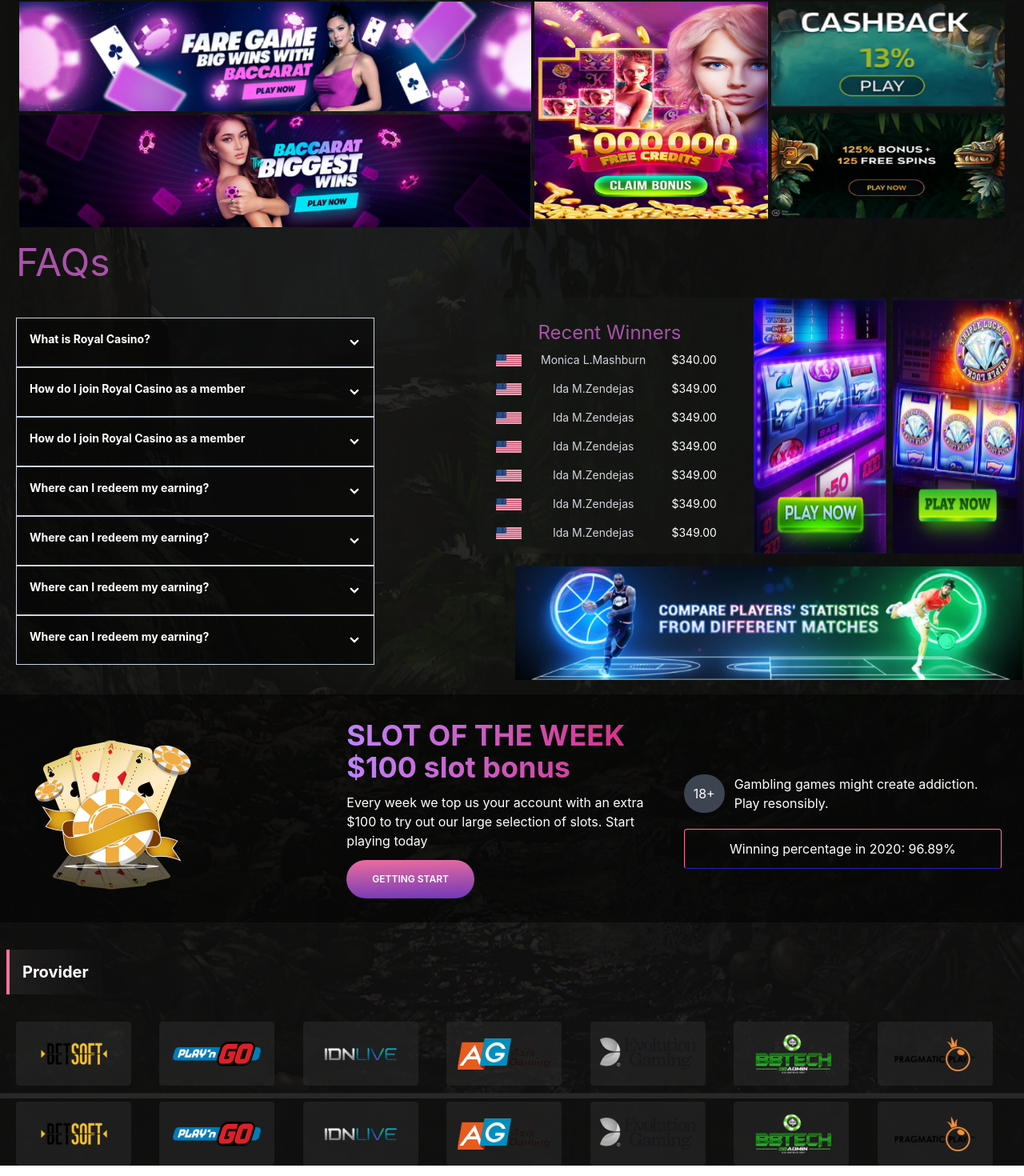
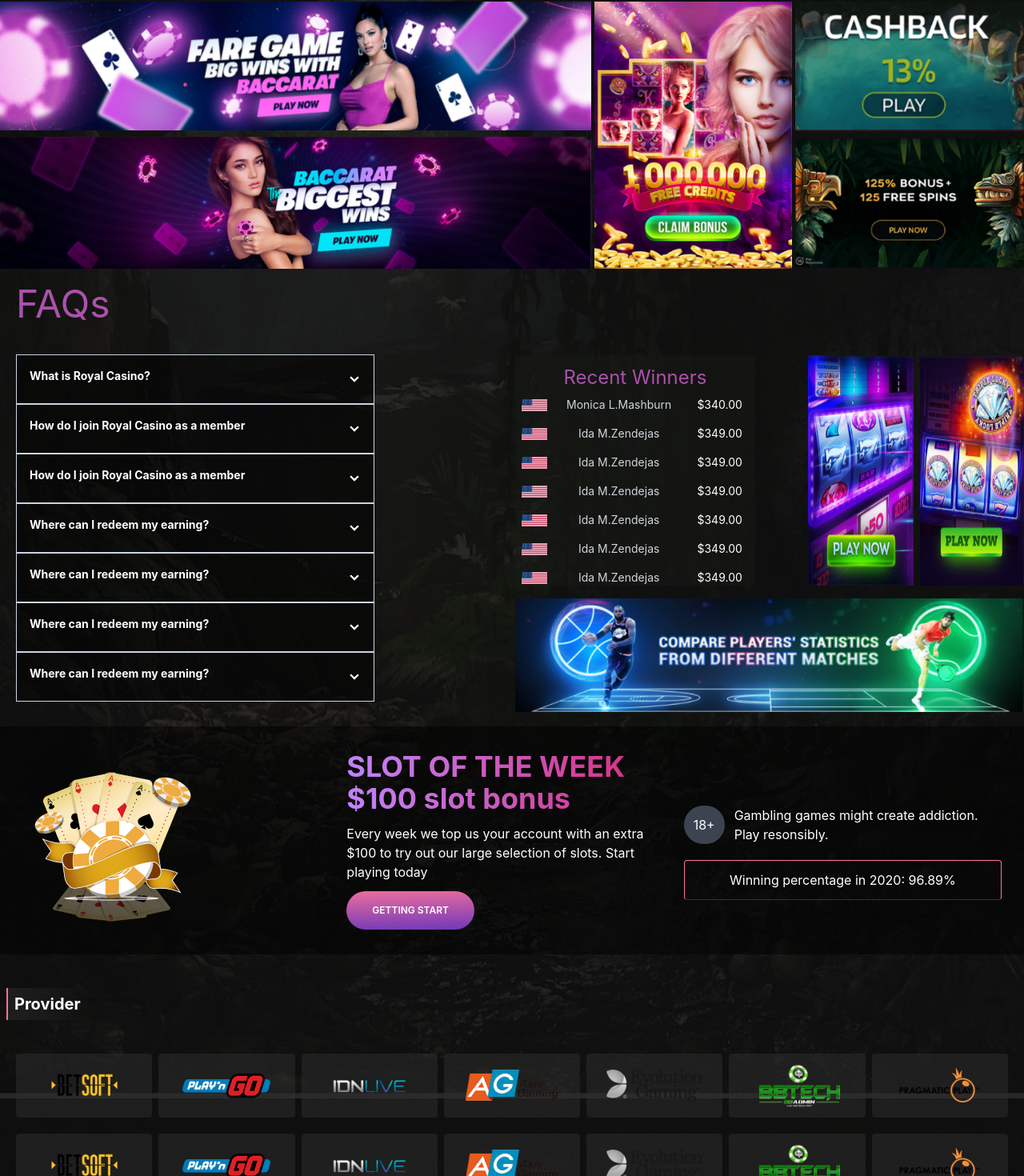
Before and after one commit to Sohailul/caltechcasino, a Next.js app: page /Home/Promotion in a window 1280 px wide. Shown: the part 282-1752 px from the top of the page at 80% size. Built offline with nearby package versions, Linux system fonts and the light colour scheme.

Commit message:
Caltechcasino updated

```diff
--- a/pages/Home/Brands.js
+++ b/pages/Home/Brands.js
@@ -10,9 +10,9 @@
 const Brands = () => {
     return (
         <div className='mt-12'>
-            <h1 className="m-2 text-xs text-left font-bold mb-5 mt-5"><span className="w-60 p-4 text-white text-xl border-l-4 border-l-primary" style={{ background: "linear-gradient(90.19deg, rgba(41, 39, 39, 0.6) 9.31%, rgba(41, 39, 39, 0) 108.49%)" }}>Provider</span></h1>
-            <div className='m-5 mt-12 grid grid-cols-2 sm:grid-cols-3 md:grid-cols-4 lg:grid-cols-7 gap-4'>
-                <div className='flex justify-center items-center w-36 h-20 bg-[#2E2F2E] bg-opacity-50 rounded'>
+            <h1 className="m-2 text-xs text-left font-bold mb-5 mt-5"><span className="w-60 p-2 text-white text-xl border-l-2 border-l-primary" style={{ background: "linear-gradient(90.19deg, rgba(41, 39, 39, 0.6) 9.31%, rgba(41, 39, 39, 0) 108.49%)" }}>Provider</span></h1>
+            <div className='m-5 mt-12 grid grid-cols-3 sm:grid-cols-3 md:grid-cols-4 lg:grid-cols-7 gap-2'>
+                <div className='flex justify-center items-center max-w px-2 h-20 bg-[#2E2F2E] bg-opacity-50 rounded'>
                     <Image
                         src={brand1}
                         width={85}
@@ -20,7 +20,7 @@
                         alt=""
                     />
                 </div>
-                <div className='flex justify-center items-center w-36 h-20 bg-[#2E2F2E] bg-opacity-50 rounded'>
+                <div className='flex justify-center items-center max-w px-2 h-20 bg-[#2E2F2E] bg-opacity-50 rounded'>
                     <Image
                         src={brand2}
                         width={110}
@@ -28,7 +28,7 @@
                         alt=""
                     />
                 </div>
-                <div className='flex justify-center items-center w-36 h-20 bg-[#2E2F2E] bg-opacity-50 rounded'>
+                <div className='flex justify-center items-center max-w px-2 h-20 bg-[#2E2F2E] bg-opacity-50 rounded'>
                     <Image
                         src={brand3}
                         width={107}
@@ -36,7 +36,7 @@
                         alt=""
                     />
                 </div>
-                <div className='flex justify-center items-center w-36 h-20 bg-[#2E2F2E] bg-opacity-50 rounded'>
+                <div className='flex justify-center items-center max-w px-2 h-20 bg-[#2E2F2E] bg-opacity-50 rounded'>
                     <Image
                         src={brand4}
                         width={116}
@@ -44,7 +44,7 @@
                         alt=""
                     />
                 </div>
-                <div className='flex justify-center items-center w-36 h-20 bg-[#2E2F2E] bg-opacity-50 rounded'>
+                <div className='flex justify-center items-center max-w px-2 h-20 bg-[#2E2F2E] bg-opacity-50 rounded'>
                     <Image
                         src={brand5}
                         width={120}
@@ -52,7 +52,7 @@
                         alt=""
                     />
                 </div>
-                <div className='flex justify-center items-center w-36 h-20 bg-[#2E2F2E] bg-opacity-50 rounded'>
+                <div className='flex justify-center items-center max-w px-2 h-20 bg-[#2E2F2E] bg-opacity-50 rounded'>
                     <Image
                         src={brand6}
                         width={161}
@@ -60,7 +60,7 @@
                         alt=""
                     />
                 </div>
-                <div className='flex justify-center items-center w-36 h-20 bg-[#2E2F2E] bg-opacity-50 rounded'>
+                <div className='flex justify-center items-center max-w px-2 h-20 bg-[#2E2F2E] bg-opacity-50 rounded'>
                     <Image
                         src={brand7}
                         width={115}
@@ -69,8 +69,8 @@
                     />
                 </div>
             </div>
-            <div className='mx-5 grid grid-cols-2 sm:grid-cols-3 md:grid-cols-4 lg:grid-cols-7 mt-5 gap-4'>
-                <div className='flex justify-center items-center w-36 h-20 bg-[#2E2F2E] bg-opacity-50 rounded'>
+            <div className='mx-5 grid grid-cols-3 sm:grid-cols-3 md:grid-cols-4 lg:grid-cols-7 mt-5 gap-2'>
+                <div className='flex justify-center items-center max-w px-2 h-20 bg-[#2E2F2E] bg-opacity-50 rounded'>
                     <Image
                         src={brand1}
                         width={85}
@@ -78,7 +78,7 @@
                         alt=""
                     />
                 </div>
-                <div className='flex justify-center items-center w-36 h-20 bg-[#2E2F2E] bg-opacity-50 rounded'>
+                <div className='flex justify-center items-center max-w px-2 h-20 bg-[#2E2F2E] bg-opacity-50 rounded'>
                     <Image
                         src={brand2}
                         width={110}
@@ -86,7 +86,7 @@
                         alt=""
                     />
                 </div>
-                <div className='flex justify-center items-center w-36 h-20 bg-[#2E2F2E] bg-opacity-50 rounded'>
+                <div className='flex justify-center items-center max-w px-2 h-20 bg-[#2E2F2E] bg-opacity-50 rounded'>
                     <Image
                         src={brand3}
                         width={107}
@@ -94,7 +94,7 @@
                         alt=""
                     />
                 </div>
-                <div className='flex justify-center items-center w-36 h-20 bg-[#2E2F2E] bg-opacity-50 rounded'>
+                <div className='flex justify-center items-center max-w px-2 h-20 bg-[#2E2F2E] bg-opacity-50 rounded'>
                     <Image
                         src={brand4}
                         width={116}
@@ -102,7 +102,7 @@
                         alt=""
                     />
                 </div>
-                <div className='flex justify-center items-center w-36 h-20 bg-[#2E2F2E] bg-opacity-50 rounded'>
+                <div className='flex justify-center items-center max-w px-2 h-20 bg-[#2E2F2E] bg-opacity-50 rounded'>
                     <Image
                         src={brand5}
                         width={120}
@@ -110,7 +110,7 @@
                         alt=""
                     />
                 </div>
-                <div className='flex justify-center items-center w-36 h-20 bg-[#2E2F2E] bg-opacity-50 rounded'>
+                <div className='flex justify-center items-center max-w px-2 h-20 bg-[#2E2F2E] bg-opacity-50 rounded'>
                     <Image
                         src={brand6}
                         width={161}
@@ -118,7 +118,7 @@
                         alt=""
                     />
                 </div>
-                <div className='flex justify-center items-center w-36 h-20 bg-[#2E2F2E] bg-opacity-50 rounded'>
+                <div className='flex justify-center items-center max-w px-2 h-20 bg-[#2E2F2E] bg-opacity-50 rounded'>
                     <Image
                         src={brand7}
                         width={115}
--- a/pages/Home/CasinoGame.js
+++ b/pages/Home/CasinoGame.js
@@ -16,7 +16,7 @@
     }, [])
     return (
         <div>
-            <h1 className="text-xs p-2 text-left font-bold grid bg-accent"><span className="w-60 p-4 text-white text-xl border-l-4 border-l-primary" style={{background: "linear-gradient(90deg, #460F7B 1.68%, rgba(228, 10, 180, 0) 73.74%)"}}>Top Live casino</span></h1>
+            <h1 className="text-xs p-2 text-left font-bold grid bg-accent"><span className="w-60 p-2 text-white text-xl border-l-2 border-l-primary" style={{background: "linear-gradient(90deg, #460F7B 1.68%, rgba(228, 10, 180, 0) 73.74%)"}}>Top Live casino</span></h1>
             <div className="grid grid-cols-2 sm:grid-cols-3 md:grid-cols-4 lg:grid-cols-6 justify-center bg-accent">
                 {
                     games?.map((g) => {
--- a/pages/Home/Promotion.js
+++ b/pages/Home/Promotion.js
@@ -19,35 +19,27 @@
                 src={earnbig}
                 alt=""
             />
-            <h1 className="text-xs p-2 text-left font-bold mb-5 mt-5"><span className="w-60 p-4 text-white text-xl border-l-4 border-l-primary" style={{ background: "linear-gradient(90.19deg, rgba(41, 39, 39, 0.6) 9.31%, rgba(41, 39, 39, 0) 108.49%)" }}>Promotions</span></h1>
+            <h1 className="text-xs p-2 text-left font-bold mb-5 mt-5"><span className="w-60 p-2 text-white text-xl border-l-2 border-l-primary" style={{ background: "linear-gradient(90.19deg, rgba(41, 39, 39, 0.6) 9.31%, rgba(41, 39, 39, 0) 108.49%)" }}>Promotions</span></h1>
             <div className='flex justify-center gap-1'>
-                <div className='w-1/2 grid sm:grid-cols-1 md:grid-cols-1 gap-1'>
+                <div className='grid gap-2'>
                     <Image
                         src={banner3}
-                        width={874}
-                        height={187}
                         alt=''
                     />
                     <Image
                         src={banner4}
-                        width={874}
-                        height={193}
                         alt=''
                     />
                 </div>
-                <div>
+                <div className='grid gap-2'>
                     <Image
                         src={banner5}
-                        width={292}
-                        height={272}
                         alt=''
                     />
                 </div>
-                <div>
+                <div className='grid gap-2'>
                     <Image
                         src={banner6}
-                        width={292}
-                        height={272}
                         alt=''
                     />
                 </div>
@@ -64,6 +56,7 @@
             </style>
 
             <h1 className='text-[#AB51AC] m-5 text-5xl'>FAQs</h1>
+            <div>
             <div className='grid sm:grid-cols-1 md:grid-cols-1 lg:grid-cols-2 gap-2'>
                 <div className='max-w-md my-auto faq ml-5'>
                     <div tabIndex="0" className="collapse collapse-arrow border border-slate-300 bg-[#000] bg-opacity-50">
@@ -124,10 +117,10 @@
                     </div>
                 </div>
                 <div className='grid sm:grid-cols-1 md:grid-cols-1 lg:grid-cols-1 gap-2'>
-                    <div className='flex justify-center gap-2 mb-2 grid sm:grid-cols-1 md:grid-cols-1 lg:grid-cols-2 lg:-ml-12'>
-                        <div className="w-fit bg-[#191A17] bg-opacity-50 overflow-x-hidden overflow-scroll h-80 py-5 pr-5">
-                            <div className="sm:-mx-6 lg:-mx-8">
-                                <div className="py-2 inline-block min-w-full sm:px-6 lg:px-12">
+                    <div className='flex justify-center gap-2 lg:gap-24 mb-2 grid sm:grid-cols-1 md:grid-cols-1 lg:grid-cols-2'>
+                        <div className="w-fit bg-[#191A17] bg-opacity-50 overflow-x-hidden overflow-scroll h-72 py-3 mt-5">
+                            <div className="max-w">
+                                <div>
                                     <div className="overflow-hidden">
                                         <table className="text-center">
                                             <caption className='text-[#AB51AC] text-2xl'>Recent Winners</caption>
@@ -362,7 +355,7 @@
                                 </div>
                             </div>
                         </div>
-                        <div className='verticle-banner flex gap-2'>
+                        <div className='max-w h-auto verticle-banner flex gap-2 mt-5'>
                             <Image
                                 src={play1}
                                 alt=""
@@ -373,13 +366,14 @@
                             />
                         </div>
                     </div>
-                    <div className='max-w-3xl'>
+                    <div>
                         <Image
                             src={player}
                             alt=""
                         />
                     </div>
                 </div>
+            </div>
             </div>
             <div className='flex justify-center items-center p-5 bg-[#000] bg-opacity-50 mt-3 grid sm:grid-cols-1 md:grid-cols-1 lg:grid-cols-3'>
                 <div>
--- a/pages/SlotGame.js
+++ b/pages/SlotGame.js
@@ -17,20 +17,30 @@
 
     return (
         <div>
-            <h1 className="text-xs p-2 text-left font-bold grid bg-accent"><span className="w-60 p-4 text-white text-xl border-l-4 border-l-primary" style={{background: "linear-gradient(90deg, #460F7B 1.68%, rgba(228, 10, 180, 0) 73.74%)"}}>Top slot game</span></h1>
+            <h1 className="text-xs p-2 text-left font-bold grid bg-accent"><span className="w-60 p-2 text-white text-xl border-l-2 border-l-primary" style={{ background: "linear-gradient(90deg, #460F7B 1.68%, rgba(228, 10, 180, 0) 73.74%)" }}>Top slot game</span></h1>
             <div className="grid grid-cols-2 sm:grid-cols-3 md:grid-cols-4 lg:grid-cols-6 justify-center bg-accent">
                 {
                     games?.map((g) => {
                         return (
                             <div key={g.id}>
                                 <div className="card mb-5">
-                                    <div className="text-center">
+                                    <div className="relative text-center">
                                         <Image
                                             src={g.img}
                                             width={260}
                                             height={260}
                                             alt=""
                                         />
+                                        <div className="absolute top-0 right-0 -mt-5">
+                                            {
+                                                g.hot ? <Image
+                                                src={g.hot}
+                                                width={58}
+                                                height={67}
+                                                alt=""
+                                            />: ""
+                                            }
+                                        </div>
                                         <h2 className="text-white text-xs p-2 text-left font-bold ml-5" style={{ background: "linear-gradient(90deg, #460F7B 1.68%, rgba(228, 10, 180, 0) 73.74%)" }}>{g.title}</h2>
                                     </div>
                                 </div>
--- a/pages/shared/Footer.js
+++ b/pages/shared/Footer.js
@@ -7,8 +7,8 @@
 
 const Footer = () => {
   return (
-    <div className='bg-[#000] bg-opacity-100' style={{ backgroundImage: "url(/assets/game-img/footer-bg.png)", backgroundRepeat: "no-repeat", backgroundSize: "cover" }}>
-      <div className="flex justify-center grid grid-cols-1 sm:grid-cols-1 md:grid-cols-1 lg:grid-cols-5 p-12">
+    <div className='bg-[#000] bg-opacity-100' style={{ backgroundImage: "url(/assets/game-img/footer-bg.png)", backgroundRepeat: "no-repeat", backgroundSize: "cover"}}>
+      <div className="flex justify-center grid grid-cols-1 sm:grid-cols-1 md:grid-cols-1 lg:grid-cols-5 px-12">
         <div className="flex items-end w-3/4 lg:-ml-8">
           <Image
             src={prodpoker}
@@ -65,9 +65,6 @@
             alt="" />
         </div>
       </div>
-      <div className='text-white flex justify-center items-center'>
-        <p className='text-center w-9/12 text-sm mb-12'>© 2022 Royal Casino Limited or affiliate companies. The trademarks are owned by the Royal Casino group of companies and used under liense. All rights reserved</p>
-      </div>
     </div>
   );
 };
--- a/pages/shared/Navbar.js
+++ b/pages/shared/Navbar.js
@@ -36,17 +36,30 @@
                         <span><FaTelegramPlane /></span>
                         <span><BsDiscord /></span>
                     </div>
-                    <button className='btn btn-outline rounded-full border-t-primary border-b-secondary border-l-primary border-r-primary uppercase px-8 py-1 login mr-5 text-white'>Login</button>
-                    <button className='btn btn-ghost border-none rounded-full text-white uppercase px-8 py-1 text-xs signup'>Sign Up</button>
+                    <button className='btn text-white rounded-full uppercase px-8 py-1 login mr-5'>Login</button>
+                    <button className='btn border-none rounded-full text-white uppercase px-8 py-1 signup'>Sign Up</button>
 
                 </div>
                 <style jsx>
                     {
                         `
+                        .login{
+                            border-radius: 100rem;
+                            //font-size: 1rem;
+                            //padding: .5rem 3rem;
+                            color: white;
+                            //box-shadow: 0 0 6px 0 rgba(157, 96, 212, 0.5);
+                            border: solid 2px transparent;
+                            background-image: linear-gradient(rgba(0, 0, 0, 0), rgba(0, 0, 0, 0)), linear-gradient(178.18deg, #FD749B -13.56%, #281AC8 158.3%);
+                            background-origin: border-box;
+                            background-clip: content-box, border-box;
+                            box-shadow: 2px 1000px 1px #1E0338 inset;
+                        }
                         .login:hover{
-                                    background: linear-gradient(178.18deg, #FD749B -13.56%, #281AC8 158.3%);
-                                    border: 1px solid none;
-
+                                //background: linear-gradient(178.18deg, #FD749B -13.56%, #281AC8 158.3%);
+                                //border: 1px solid none;
+                                box-shadow: none;
+                                color: white;
                             }
                                 .signup{
                                     background: linear-gradient(178.18deg, #FD749B -13.56%, #281AC8 158.3%);
--- a/public/slotgame.json
+++ b/public/slotgame.json
@@ -2,31 +2,37 @@
     {
         "id": 1,
         "img": "/assets/game-img/game-3.png",
+        "hot": "/assets/icon-hot.png",
         "title": "Valley of the gods"
     },
     {
         "id": 2,
         "img": "/assets/game-img/game-2.png",
+        "hot": "/assets/icon-hot.png",
         "title": "Hyper Burst"
     },
     {
         "id": 3,
         "img": "/assets/game-img/game-11.png",
+        "hot": "/assets/icon-hot.png",
         "title": "Age of the gods Furious"
     },
     {
         "id": 4,
         "img": "/assets/game-img/game-1.png",
+        "hot": "",
         "title": "Regal Streak"
     },
     {
         "id": 5,
         "img": "/assets/game-img/game-12.png",
+        "hot": "",
         "title": "Fruit Cash"
     },
     {
         "id": 6,
         "img": "/assets/game-img/game-8.png",
+        "hot": "",
         "title": "Blackjack party"
     }
 ]
--- a/styles/globals.css
+++ b/styles/globals.css
@@ -6,8 +6,9 @@
 body {
   padding: 0;
   margin: 0;
-  font-family: -apple-system, BlinkMacSystemFont, Segoe UI, Roboto, Oxygen,
-    Ubuntu, Cantarell, Fira Sans, Droid Sans, Helvetica Neue, sans-serif;
+  /* font-family: -apple-system, BlinkMacSystemFont, Segoe UI, Roboto, Oxygen,
+    Ubuntu, Cantarell, Fira Sans, Droid Sans, Helvetica Neue, sans-serif; */
+    font-family: "Inter";
 }
 
 a {
```
Also changed, not shown: pages/index.js (+24 -17 lines), public/assets/icon-hot.png (added). Lines whose indentation alone changed are shown as unchanged.
